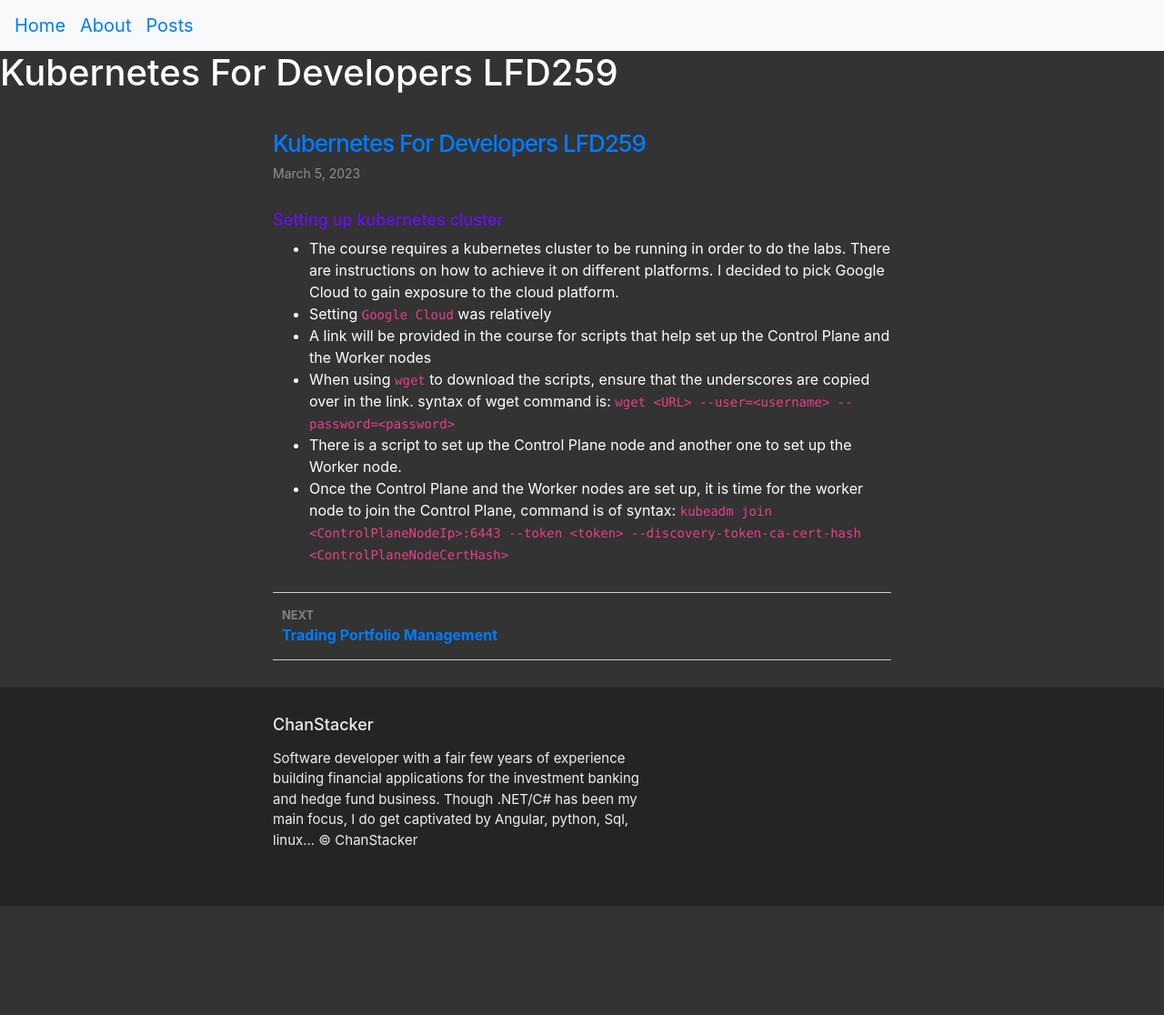
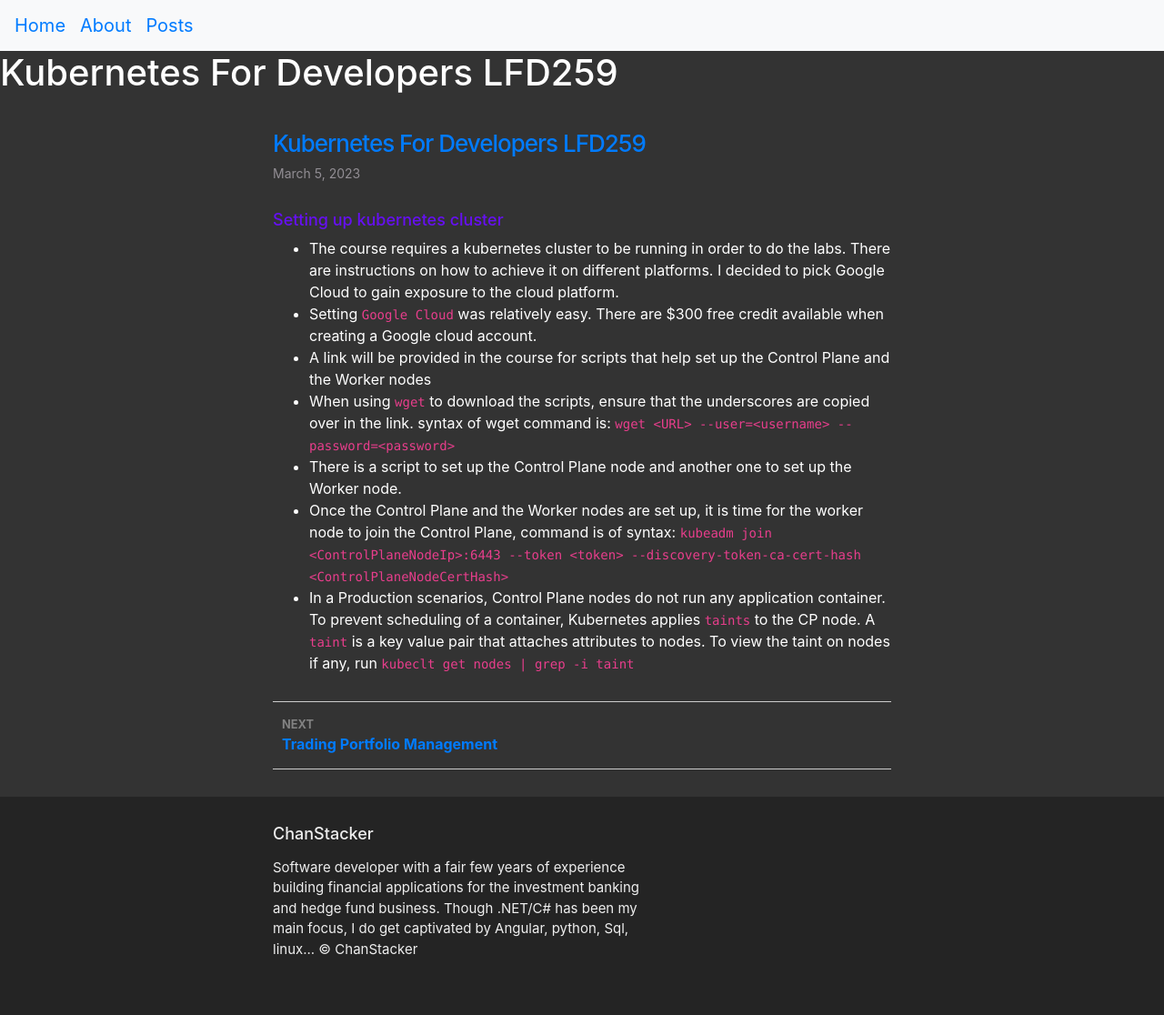
Before and after one commit to ChanStacker/chanstacker.github.io, a Jekyll site: the page built from _posts/2023-03-05-ckad-course.markdown, in a window 1280 px wide. Shown: the whole page at 91% size. Built offline with Jekyll 4.4.1, drawn with Linux system fonts in a browser that asks for light colours; before the commit the page ends 996 px from its top, so only the background shows below that.

Commit message:
TBS-9: kubernetes use of taints

```diff
--- a/_posts/2023-03-05-ckad-course.markdown
+++ b/_posts/2023-03-05-ckad-course.markdown
@@ -7,8 +7,9 @@ categories: kubernetes
 
 #### Setting up kubernetes cluster
 * The course requires a kubernetes cluster to be running in order to do the labs.  There are instructions on how to achieve it on different platforms.  I decided to pick Google Cloud to gain exposure to the cloud platform.
-* Setting `Google Cloud` was relatively
+* Setting `Google Cloud` was relatively easy.  There are $300 free credit available when creating a Google cloud account.
 * A link will be provided in the course for scripts that help set up the Control Plane and the Worker nodes
 * When using `wget` to download the scripts, ensure that the underscores are copied over in the link. syntax of wget command is: `wget <URL> --user=<username> --password=<password>`
 * There is a script to set up the Control Plane node and another one to set up the Worker node.
 * Once the Control Plane and the Worker nodes are set up, it is time for the worker node to join the Control Plane, command is of syntax: `kubeadm join <ControlPlaneNodeIp>:6443 --token <token> --discovery-token-ca-cert-hash <ControlPlaneNodeCertHash>`
+* In a Production scenarios, Control Plane nodes do not run any application container.  To prevent scheduling of a container, Kubernetes applies `taints` to the CP node.  A `taint` is a key value pair that attaches attributes to nodes.  To view the taint on nodes if any, run `kubeclt get nodes | grep -i taint`
```
